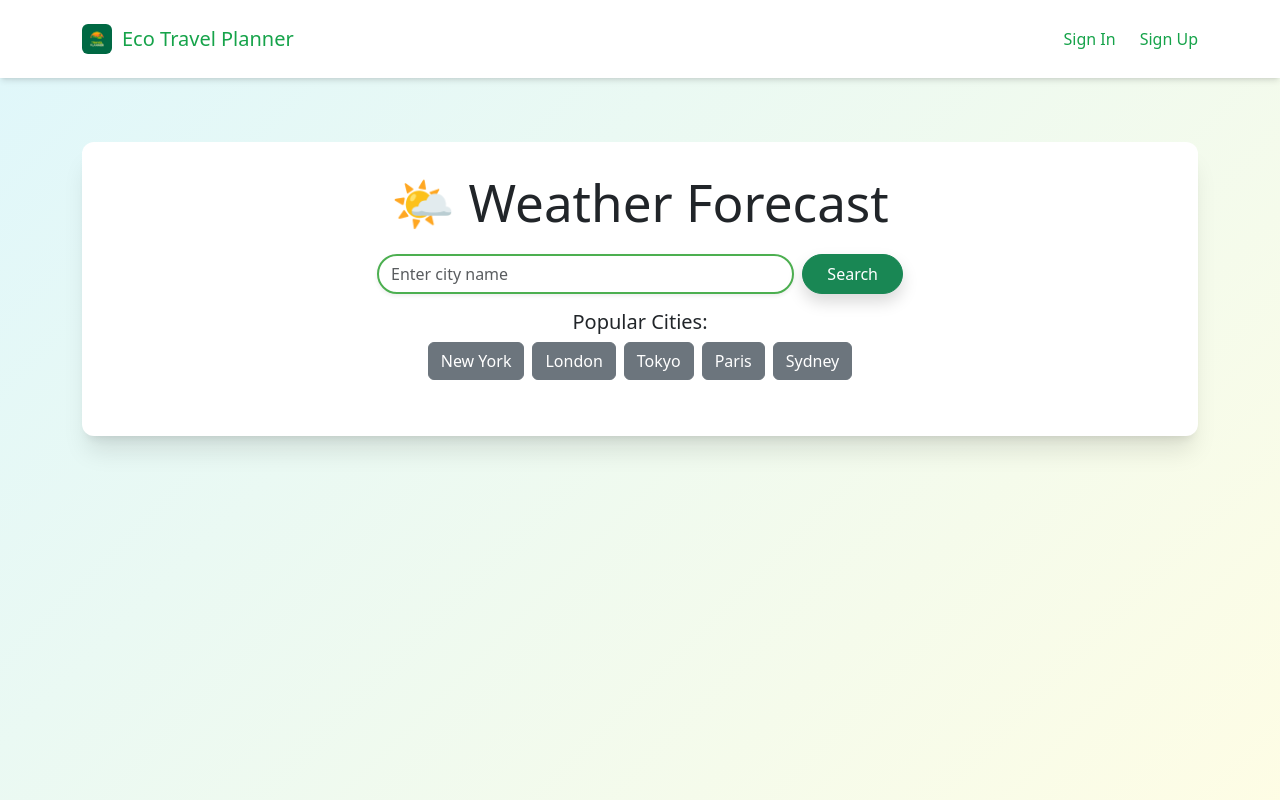
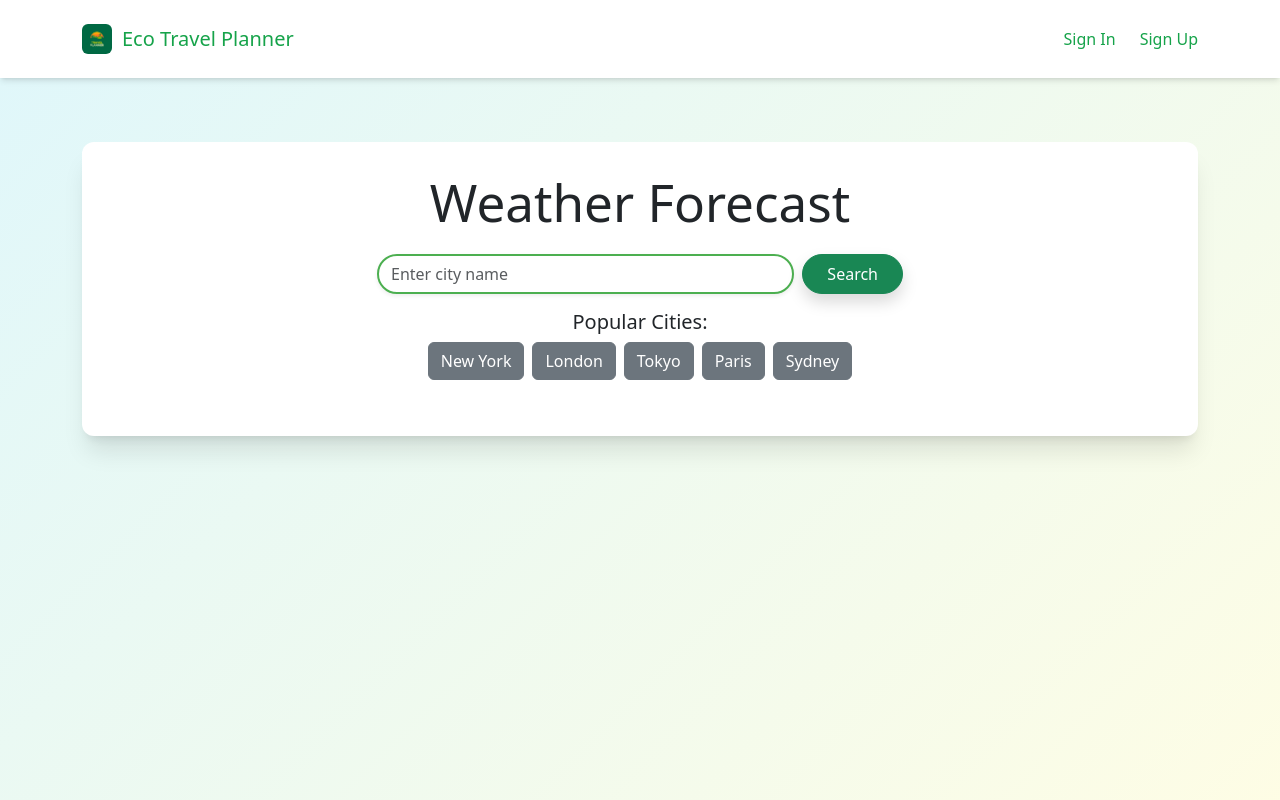
Before and after one commit to haziqhalifi/eco-travel-planner, a React (Vite) app: page /weather in a window 1280 px wide. Shown: the top 800 px of the page. Built offline with nearby package versions, Linux system fonts and the light colour scheme.

Commit message:
Remove emoji from Weather Forecast heading

```diff
--- a/src/pages/Weather.jsx
+++ b/src/pages/Weather.jsx
@@ -79,7 +79,7 @@ const Weather = () => {
     >
       <div className="container mx-auto my-8">
         <div className="bg-white rounded-xl shadow-xl p-6 md:p-8">
-          <h1 className="mb-4 text-center">🌤 Weather Forecast</h1>
+          <h1 className="mb-4 text-center">Weather Forecast</h1>
           <div className="input-group mb-3 w-50 mx-auto">
             <form
               className="d-flex w-100"
```
